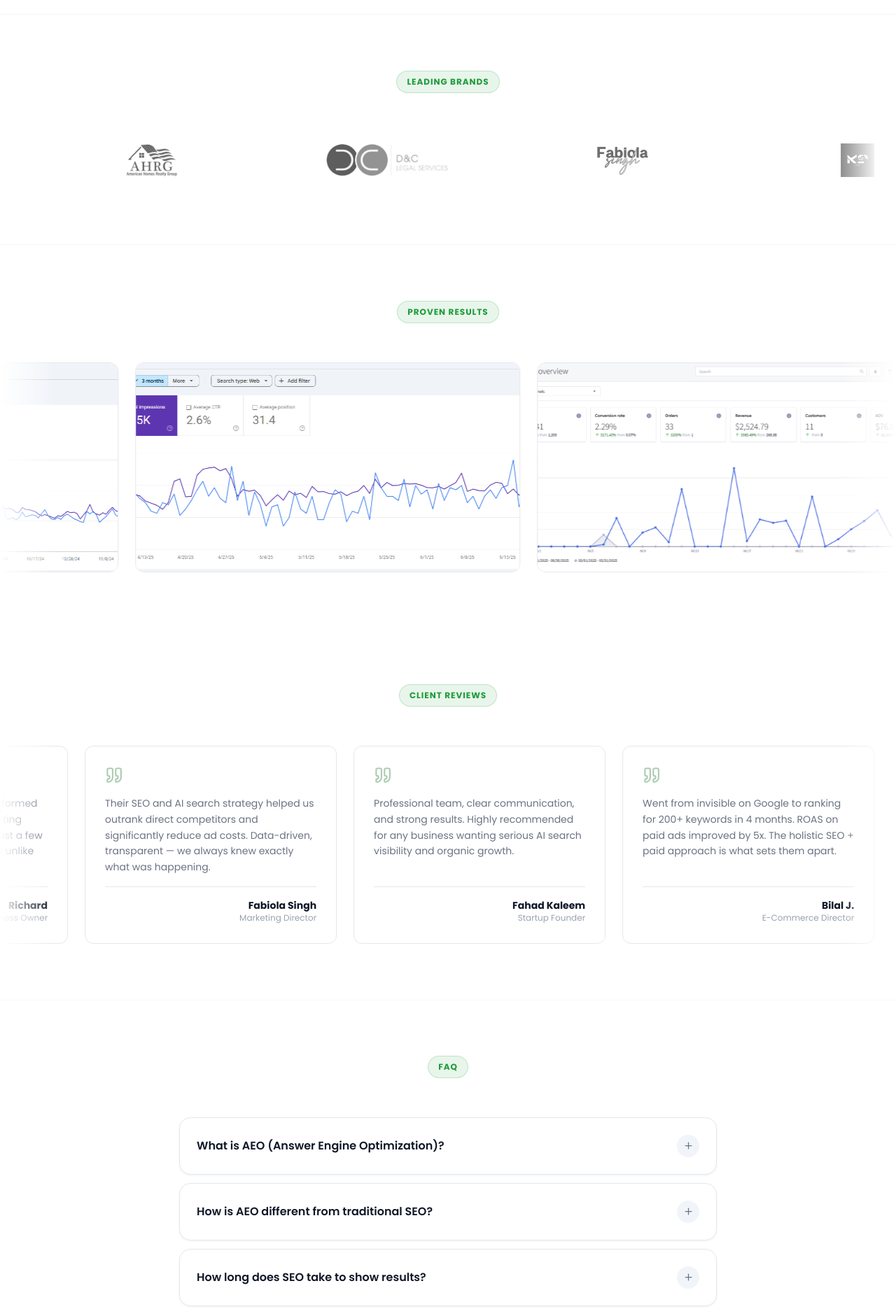
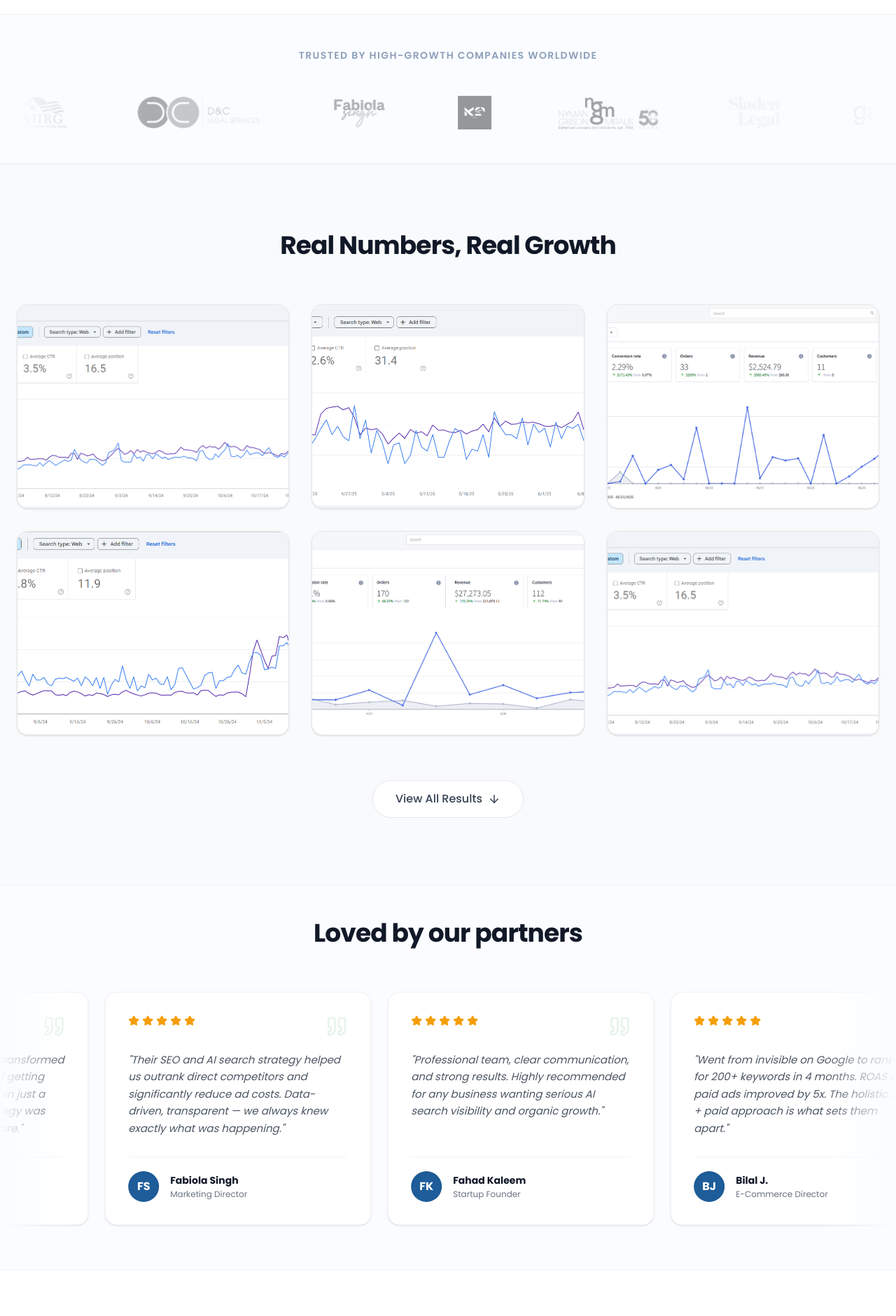
Before and after one commit to ahmad-ramzan/growwithnextify, a Next.js app: page / in a window 1280 px wide. Shown: the part 700-2581 px from the top of the page at 70% size. Built offline with nearby package versions, Linux system fonts and the light colour scheme.

Commit message:
feat: add ReviewsSection, FAQSection, LogoSlider, and ResultsSection components

```diff
--- a/src/components/FAQSection.tsx
+++ b/src/components/FAQSection.tsx
@@ -17,6 +17,10 @@ const faqs = [
     q: "How long does SEO take to show results?",
     a: "Most clients see measurable ranking improvements within 60–90 days, with significant traffic gains by month 4–6. SEO is a compounding channel — results build over time and continue growing without ongoing ad spend. We set clear milestones and provide monthly reporting so you're never in the dark.",
   },
+  {
+    q: "Do you offer custom pricing packages?",
+    a: "Yes. Every business has unique requirements and challenges. After our initial consultation call, we design a custom strategy and pricing plan that aligns perfectly with your goals and budget.",
+  }
 ];
 
 function FAQItem({ q, a, index }: { q: string; a: string; index: number }) {
@@ -28,25 +32,15 @@ function FAQItem({ q, a, index }: { q: string; a: string; index: number }) {
       whileInView={{ opacity: 1, y: 0 }}
       viewport={{ once: true }}
       transition={{ duration: 0.4, delay: index * 0.06 }}
-      className="bg-white rounded-2xl overflow-hidden transition-all duration-200"
-      style={{
-        border: open ? "1.5px solid rgba(25,109,36,0.30)" : "1px solid #E2E8F0",
-        boxShadow: open
-          ? "0 4px 20px rgba(25,109,36,0.08)"
-          : "0 1px 3px rgba(0,0,0,0.06)",
-      }}
+      className={`bg-white rounded-2xl overflow-hidden transition-all duration-300 border ${open ? 'border-[var(--brand-primary)] shadow-md shadow-[rgba(29,156,57,0.1)]' : 'border-gray-200 shadow-sm'}`}
     >
       <button
-        className="w-full flex items-center justify-between gap-4 p-6 text-left"
+        className="w-full flex items-center justify-between gap-4 p-6 text-left hover:bg-gray-50/50 transition-colors"
         onClick={() => setOpen(!open)}
       >
         <span className="font-semibold text-gray-900 text-base">{q}</span>
         <span
-          className="shrink-0 w-8 h-8 rounded-full flex items-center justify-center transition-all duration-200"
-          style={open
-            ? { background: "linear-gradient(135deg, #196d24, #125018)", color: "white" }
-            : { background: "#F1F5F9", color: "#64748B" }
-          }
+          className={`shrink-0 w-8 h-8 rounded-full flex items-center justify-center transition-all duration-300 ${open ? 'bg-[var(--brand-primary)] text-white' : 'bg-gray-100 text-gray-500'}`}
         >
           {open ? <Minus size={15} /> : <Plus size={15} />}
         </span>
@@ -60,7 +54,7 @@ function FAQItem({ q, a, index }: { q: string; a: string; index: number }) {
             exit={{ height: 0, opacity: 0 }}
             transition={{ duration: 0.28, ease: "easeInOut" }}
           >
-            <div className="px-6 pb-6 text-gray-400 text-sm leading-relaxed border-t border-gray-200 pt-4">
+            <div className="px-6 pb-6 text-gray-600 text-sm leading-relaxed border-t border-gray-100 pt-4">
               {a}
             </div>
           </motion.div>
@@ -72,24 +66,19 @@ function FAQItem({ q, a, index }: { q: string; a: string; index: number }) {
 
 export default function FAQSection() {
   return (
-    <section id="faq" className="relative pt-20 pb-40 px-6 bg-white">
-      <div className="absolute top-0 inset-x-0 h-px bg-gray-50" />
-      <div className="absolute bottom-0 inset-x-0 h-px bg-gray-50" />
-
+    <section id="faq" className="relative py-16 px-6 bg-white border-t border-gray-100">
       <div className="max-w-3xl mx-auto">
-        {/* Label */}
-        <motion.div
+        <motion.h2
           initial={{ opacity: 0, y: 12 }}
           whileInView={{ opacity: 1, y: 0 }}
           viewport={{ once: true }}
-          className="flex justify-center"
+          transition={{ delay: 0.1 }}
+          className="text-3xl md:text-4xl font-bold text-center text-[var(--text-primary)] tracking-tight mb-12"
         >
-          <span className="section-label">FAQ</span>
-        </motion.div>
+          Frequntly Asked Questions
+        </motion.h2>
 
-
-
-        <div className="flex flex-col gap-3 mt-14">
+        <div className="flex flex-col gap-4">
           {faqs.map((f, i) => (
             <FAQItem key={f.q} q={f.q} a={f.a} index={i} />
           ))}
--- a/src/components/LogoSlider.tsx
+++ b/src/components/LogoSlider.tsx
@@ -16,32 +16,32 @@ export default function LogoSlider() {
   const loop = [...logos, ...logos];
 
   return (
-    <section className="relative pt-40 md:pt-20 pb-20 bg-white border-y border-gray-100">
-      <div className="max-w-7xl mx-auto px-6">
-        <div className="flex justify-center">
-          <span className="section-label">Leading Brands</span>
-        </div>
+    <section className="relative py-12 bg-[#fafcff] border-y border-[#f0f4f8]">
+      <div className="max-w-7xl mx-auto px-6 text-center">
+        <p className="text-sm font-semibold tracking-widest uppercase text-[#8c9fba] mb-12">
+          Trusted by high-growth companies worldwide
+        </p>
 
         {/* Slider — masked edges */}
         <div
-          className="relative overflow-hidden mt-14"
+          className="relative overflow-hidden"
           style={{
             maskImage:
-              "linear-gradient(to right, transparent 0%, #000 8%, #000 92%, transparent 100%)",
+              "linear-gradient(to right, transparent 0%, #000 15%, #000 85%, transparent 100%)",
             WebkitMaskImage:
-              "linear-gradient(to right, transparent 0%, #000 8%, #000 92%, transparent 100%)",
+              "linear-gradient(to right, transparent 0%, #000 15%, #000 85%, transparent 100%)",
           }}
         >
-          <div className="flex gap-8 md:gap-40 animate-logo-scroll w-max">
+          <div className="flex items-center gap-16 md:gap-24 animate-logo-scroll w-max">
             {loop.map((l, i) => (
               <div
                 key={`${l.src}-${i}`}
-                className="flex items-center justify-center h-20 w-44 shrink-0"
+                className="flex items-center justify-center shrink-0"
               >
                 <img
                   src={l.src}
                   alt={l.alt}
-                  className="max-h-12 max-w-full object-contain grayscale opacity-80 hover:grayscale-0 hover:opacity-100 transition-all duration-300"
+                  className="h-10 md:h-12 w-auto object-contain grayscale opacity-40 hover:grayscale-0 hover:opacity-100 transition-all duration-500 cursor-pointer"
                 />
               </div>
             ))}
@@ -55,7 +55,10 @@ export default function LogoSlider() {
           100% { transform: translateX(-50%); }
         }
         :global(.animate-logo-scroll) {
-          animation: logoScroll 70s linear infinite;
+          animation: logoScroll 60s linear infinite;
+        }
+        :global(.animate-logo-scroll:hover) {
+          animation-play-state: paused;
         }
       `}</style>
     </section>
--- a/src/components/ResultsSection.tsx
+++ b/src/components/ResultsSection.tsx
@@ -1,6 +1,8 @@
 "use client";
 
-import { motion } from "framer-motion";
+import { useState } from "react";
+import { motion, AnimatePresence } from "framer-motion";
+import { ArrowDown, ArrowUp } from "lucide-react";
 
 const resultImages = Array.from({ length: 15 }, (_, i) => ({
   src: `/results/image-${String(i).padStart(3, "0")}.png`,
@@ -8,59 +10,59 @@ const resultImages = Array.from({ length: 15 }, (_, i) => ({
 }));
 
 export default function ResultsSection() {
-  // Duplicate for seamless loop.
-  const loop = [...resultImages, ...resultImages];
+  const [showAll, setShowAll] = useState(false);
+  const displayedImages = showAll ? resultImages : resultImages.slice(0, 6);
 
   return (
-    <section id="results" className="relative py-20 bg-white overflow-hidden">
+    <section id="results" className="relative py-24 bg-gray-50 border-y border-gray-100">
       <div className="max-w-7xl mx-auto px-6">
-        {/* Label */}
-        <motion.div
+        <div className="mb-16 text-center">
+          <motion.h2
             initial={{ opacity: 0, y: 12 }}
             whileInView={{ opacity: 1, y: 0 }}
             viewport={{ once: true }}
-          className="flex justify-center mb-5"
+            transition={{ delay: 0.1 }}
+            className="text-3xl md:text-4xl font-bold text-[var(--text-primary)] tracking-tight"
           >
-          <span className="section-label">Proven Results</span>
-        </motion.div>
-      </div>
+            Real Numbers, Real Growth
+          </motion.h2 >
+        </div >
 
-      {/* Slider — faded edges, hover to pause */}
-      <div
-        className="relative mt-14"
-        style={{
-          maskImage:
-            "linear-gradient(to right, transparent 0%, #000 6%, #000 94%, transparent 100%)",
-          WebkitMaskImage:
-            "linear-gradient(to right, transparent 0%, #000 6%, #000 94%, transparent 100%)",
-        }}
-      >
-        <div className="flex gap-6 animate-results-scroll w-max">
-          {loop.map((img, i) => (
-            <div
-              key={`${img.src}-${i}`}
-              className="card overflow-hidden w-[550px] h-[300px] shrink-0 flex items-center justify-center bg-gray-50"
+        {/* Static Gallery Grid */}
+        < div className="grid grid-cols-1 md:grid-cols-2 lg:grid-cols-3 gap-6 md:gap-8" >
+          <AnimatePresence>
+            {displayedImages.map((img) => (
+              <motion.div
+                layout
+                initial={{ opacity: 0, scale: 0.95 }}
+                animate={{ opacity: 1, scale: 1 }}
+                exit={{ opacity: 0, scale: 0.95 }}
+                transition={{ duration: 0.4 }}
+                key={img.src}
+                className="overflow-hidden aspect-[4/3] rounded-2xl bg-white border border-gray-200 shadow-sm hover:shadow-lg transition-all duration-300 group cursor-pointer"
               >
                 <img
                   src={img.src}
                   alt={img.alt}
-                className="w-full h-full object-cover"
+                  className="w-full h-full object-cover group-hover:scale-105 transition-transform duration-500"
                   loading="lazy"
                 />
-            </div>
+              </motion.div>
             ))}
-        </div>
-      </div>
+          </AnimatePresence>
+        </div >
 
-      <style jsx>{`
-        @keyframes resultsScroll {
-          0% { transform: translateX(0); }
-          100% { transform: translateX(-50%); }
-        }
-        :global(.animate-results-scroll) {
-          animation: resultsScroll 140s linear infinite;
-        }
-      `}</style>
-    </section>
+        {/* Toggle Button */}
+        < div className="mt-16 flex justify-center" >
+          <button
+            onClick={() => setShowAll(!showAll)}
+            className="flex items-center gap-2 px-8 py-3.5 rounded-full bg-white border border-gray-200 text-gray-700 font-medium hover:border-[var(--brand-primary)] hover:text-[var(--brand-primary)] hover:shadow-md transition-all duration-300"
+          >
+            {showAll ? "Show Less" : "View All Results"}
+            {showAll ? <ArrowUp size={18} /> : <ArrowDown size={18} />}
+          </button>
+        </div >
+      </div >
+    </section >
   );
 }
--- a/src/components/ReviewsSection.tsx
+++ b/src/components/ReviewsSection.tsx
@@ -1,7 +1,7 @@
 "use client";
 
 import { motion } from "framer-motion";
-import { Quote } from "lucide-react";
+import { Quote, Star } from "lucide-react";
 
 const reviews = [
   {
@@ -9,7 +9,6 @@ const reviews = [
     role: "Business Owner",
     company: "",
     avatar: "R",
-    avatarStyle: { background: "linear-gradient(135deg, #4472C4, #2D57A8)" },
     rating: 5,
     text: "GrowWithNextify completely transformed our online visibility. We started getting consistent qualified leads within just a few weeks. The AI search strategy was unlike anything we'd seen before.",
   },
@@ -18,7 +17,6 @@ const reviews = [
     role: "Marketing Director",
     company: "",
     avatar: "FS",
-    avatarStyle: { background: "linear-gradient(135deg, #196d24, #125018)" },
     rating: 5,
     text: "Their SEO and AI search strategy helped us outrank direct competitors and significantly reduce ad costs. Data-driven, transparent — we always knew exactly what was happening.",
   },
@@ -27,7 +25,6 @@ const reviews = [
     role: "Startup Founder",
     company: "",
     avatar: "FK",
-    avatarStyle: { background: "linear-gradient(135deg, #6490D8, #4472C4)" },
     rating: 5,
     text: "Professional team, clear communication, and strong results. Highly recommended for any business wanting serious AI search visibility and organic growth.",
   },
@@ -36,7 +33,6 @@ const reviews = [
     role: "E-Commerce Director",
     company: "",
     avatar: "BJ",
-    avatarStyle: { background: "linear-gradient(135deg, #196d24, #196d24)" },
     rating: 5,
     text: "Went from invisible on Google to ranking for 200+ keywords in 4 months. ROAS on paid ads improved by 5x. The holistic SEO + paid approach is what sets them apart.",
   },
@@ -45,60 +41,68 @@ const reviews = [
     role: "VP of Marketing",
     company: "",
     avatar: "DL",
-    avatarStyle: { background: "linear-gradient(135deg, #2D57A8, #4472C4)" },
     rating: 5,
     text: "The AEO strategy was a game-changer. We're now cited in ChatGPT and appearing in Google AI Overviews for our core topics. Lead quality has improved dramatically.",
   },
 ];
 
 export default function ReviewsSection() {
-  // Duplicate the list once for a seamless infinite loop.
   const loop = [...reviews, ...reviews];
 
   return (
-    <section id="reviews" className="relative py-20 bg-white overflow-hidden">
-      <div className="max-w-7xl mx-auto px-6">
-        {/* Label */}
-        <motion.div
+    <section id="reviews" className="relative py-12 bg-[#fafcff] overflow-hidden">
+      <div className="max-w-7xl mx-auto px-6 mb-12 text-center">
+
+
+        <motion.h2
           initial={{ opacity: 0, y: 12 }}
           whileInView={{ opacity: 1, y: 0 }}
           viewport={{ once: true }}
-          className="flex justify-center mb-5"
+          transition={{ delay: 0.1 }}
+          className="text-3xl md:text-4xl font-bold text-[var(--text-primary)] tracking-tight"
         >
-          <span className="section-label">Client Reviews</span>
-        </motion.div>
-
+          Loved by our partners
+        </motion.h2>
       </div>
 
       {/* Slider — full width, faded edges */}
       <div
-        className="relative mt-14"
+        className="relative z-10"
         style={{
           maskImage:
-            "linear-gradient(to right, transparent 0%, #000 6%, #000 94%, transparent 100%)",
+            "linear-gradient(to right, transparent 0%, #000 8%, #000 92%, transparent 100%)",
           WebkitMaskImage:
-            "linear-gradient(to right, transparent 0%, #000 6%, #000 94%, transparent 100%)",
+            "linear-gradient(to right, transparent 0%, #000 8%, #000 92%, transparent 100%)",
         }}
       >
-        <div className="flex gap-6 animate-review-scroll w-max">
+        <div className="flex gap-6 animate-review-scroll w-max py-4">
           {loop.map((r, i) => (
             <div
               key={`${r.name}-${i}`}
-              className="card p-7 flex flex-col gap-4 w-[360px] shrink-0"
+              className="bg-white p-8 rounded-2xl flex flex-col gap-5 w-[380px] shrink-0 border border-gray-100 shadow-sm hover:shadow-md transition-shadow duration-300"
             >
-              {/* Quote icon */}
-              <Quote size={26} style={{ color: "rgba(25,109,36,0.35)" }} />
+              <div className="flex justify-between items-start">
+                <div className="flex gap-1 text-[#f59e0b]">
+                  {[...Array(r.rating)].map((_, i) => (
+                    <Star key={i} size={16} fill="currentColor" />
+                  ))}
+                </div>
+                <Quote size={32} className="text-[var(--brand-primary)] opacity-10" />
+              </div>
 
               {/* Review text */}
-              <p className="text-gray-500 text-sm leading-relaxed flex-1">
-                {r.text}
+              <p className="text-[#4b5563] text-[15px] leading-relaxed flex-1 italic">
+                "{r.text}"
               </p>
 
-              {/* Author row — avatar right-aligned */}
-              <div className="flex items-center justify-end gap-3 pt-4 border-t border-gray-200">
-                <div className="text-right">
+              {/* Author row */}
+              <div className="flex items-center gap-4 pt-5 border-t border-gray-100 mt-2">
+                <div className="w-11 h-11 rounded-full flex items-center justify-center font-bold text-white bg-[var(--brand-secondary)] shadow-inner">
+                  {r.avatar}
+                </div>
+                <div>
                   <p className="text-gray-900 font-bold text-sm">{r.name}</p>
-                  <p className="text-gray-400 text-xs">
+                  <p className="text-gray-500 text-xs mt-0.5">
                     {r.company ? `${r.role}, ${r.company}` : r.role}
                   </p>
                 </div>
@@ -114,7 +118,10 @@ export default function ReviewsSection() {
           100% { transform: translateX(-50%); }
         }
         :global(.animate-review-scroll) {
-          animation: reviewScroll 45s linear infinite;
+          animation: reviewScroll 50s linear infinite;
+        }
+        :global(.animate-review-scroll:hover) {
+          animation-play-state: paused;
         }
       `}</style>
     </section>
```
Lines whose indentation alone changed are shown as unchanged.
